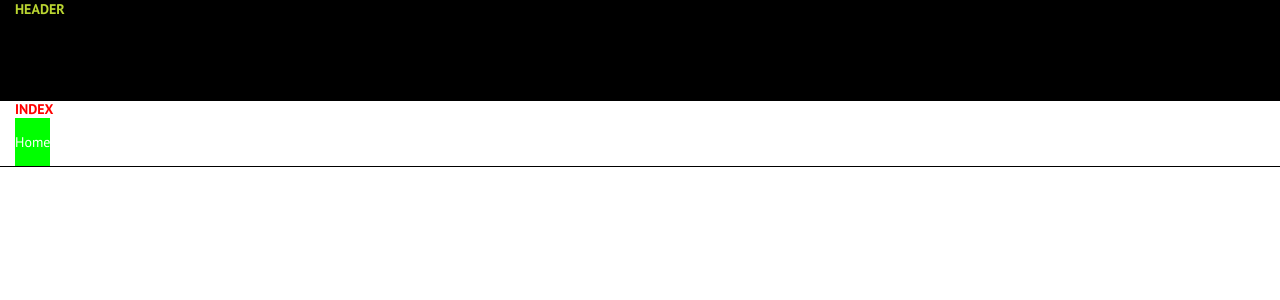
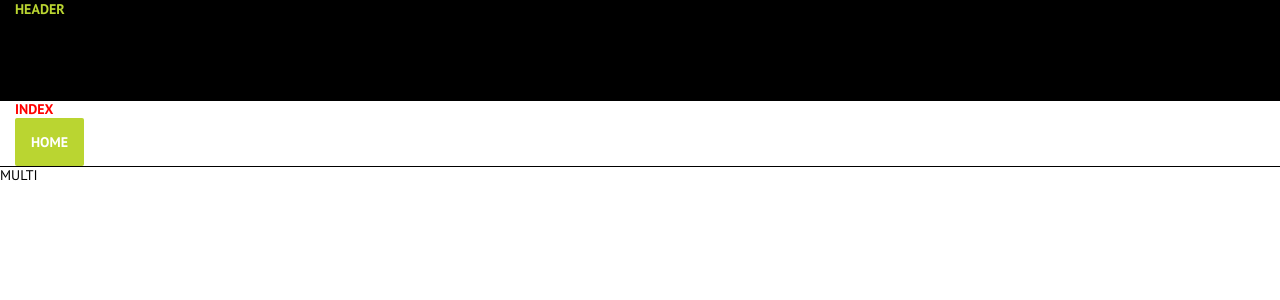
Before and after one commit to multisolution/multi, a Next.js app in the folder web/: page / in a window 1280 px wide. Shown: the top 300 px of the page. Built offline with nearby package versions, Linux system fonts and the light colour scheme.

Commit message:
Better names and more styling

```diff
--- a/web/components/button.tsx
+++ b/web/components/button.tsx
@@ -1,11 +1,29 @@
 import styled from "styled-components";
+import {darken} from "polished";
 
-const Button = styled.button`
+type Props = {
+  skin: string;
+};
+
+const Button = styled.button<Props>`
   cursor: pointer;
-  background: lime;
+  background: ${props => props.theme.colors[props.skin]};
   color: white;
   border: none;
   min-height: 48px;
+  padding: 0 ${props => props.theme.space * 4}px;
+  border-radius: ${props => props.theme.borderRadius}px;
+  text-transform: uppercase;
+  font-weight: bold;
+
+  &:focus,
+  &:active {
+    outline: none;
+  }
+
+  &:hover {
+    background: ${props => darken(0.1, props.theme.colors[props.skin])};
+  }
 `;
 
 export default Button;
--- /dev/null
+++ b/web/components/global-style.tsx
@@ -0,0 +1,60 @@
+import styled, {createGlobalStyle, css} from "styled-components";
+
+export type Theme = {
+  borderRadius: number;
+  space: number;
+  colors: {
+    primary: string;
+    transparent: string;
+  };
+};
+
+export const theme: Theme = {
+  borderRadius: 2,
+  space: 4,
+  colors: {
+    primary: "#bad531",
+    transparent: "transparent"
+  }
+};
+
+const GlobalStyle = createGlobalStyle`
+@import url('https://fonts.googleapis.com/css?family=PT+Sans:400,700&display=swap');
+  * {
+    box-sizing: border-box;
+    transition: all 200ms;
+    margin: 0; padding: 0;
+    font-family: 'PT Sans', sans-serif;
+    font-size: 14px;
+  }
+
+  html, body, #__next { height: 100%; }
+`;
+
+const blockCss = css`
+  width: 100%;
+  display: flex;
+  justify-content: center;
+  outline: 1px solid #000;
+`;
+
+export const Section = styled.section`
+  ${blockCss}
+`;
+
+export const Article = styled.article`
+  ${blockCss}
+`;
+
+export const Content = styled.div`
+  ${blockCss}
+`;
+
+export const Container = styled.div`
+  max-width: 1280px;
+  width: 100%;
+  padding: 0 15px;
+  outline: 1px solid #000;
+`;
+
+export default GlobalStyle;
--- a/web/components/global-styled.tsx
+++ /dev/null
@@ -1,80 +0,0 @@
-import styled, { createGlobalStyle, ThemeProvider } from 'styled-components'
-
-export type Theme = {
-    borderRadius: string,
-    colors: {
-        primary: string,
-        transparent: string
-    }
-}
-
-export const theme: Theme = {
-    borderRadius: '4px',
-    colors: {
-      primary: '#bad531',
-      transparent: 'transparent',
-    }
-  };
-
-//   props.theme.colors.primary
-
-export default createGlobalStyle`
-
-
-@import url('https://fonts.googleapis.com/css?family=PT+Sans:400,700&display=swap');
-  * {
-    box-sizing: border-box;
-    transition: all 200ms;
-    margin: 0; padding: 0;
-    font-family: 'PT Sans', sans-serif;
-    font-size: 14px;
-  }
-  html, body, #__next { height: 100%; }
-
-
-body{
-    min-height:100%;
-    background: #FFF;
-    font-size:14px;
-}
-
-`
-type ContentProps = {
-    article: boolean
-}
-
-export const Section = styled.section`
-    width: 100%;
-    display: flex;
-    justify-content: center;
-    outline: 1px solid #000;
-
-    /* @media screen and (max-width: 1000px){
-    outline: 1px solid red;
-
-    } */
-`
-
-
-export const Article = styled.section`
-    width: 100%;
-    display: flex;
-    justify-content: center;
-    outline: 1px solid #000;
-`
-
-
-export const Content = styled.div`
-    width: 100%;
-    display: flex;
-    justify-content: center;
-    outline: 1px solid #000;
-`
-
-
-export const Container = styled.div`
-    max-width: 1280px;
-    width: 100%;
-    padding: 0 15px;
-    outline: 1px solid #000 ;
-`
--- a/web/components/layout.tsx
+++ b/web/components/layout.tsx
@@ -1,11 +1,11 @@
-import { FunctionComponent, PropsWithChildren } from "react";
-import GlobalStyled, {Container} from "./global-styled";
-import Header from "./header"
+import React, {FunctionComponent, PropsWithChildren} from "react";
+import {Container} from "./global-style";
+import Header from "./header";
 
-type LayoutProps = {}
+type LayoutProps = {};
 
 const Layout: FunctionComponent = (props: PropsWithChildren<LayoutProps>) => {
-    return(
+  return (
     <>
       <Header>
         <Container>
@@ -13,15 +13,11 @@ const Layout: FunctionComponent = (props: PropsWithChildren<LayoutProps>) => {
         </Container>
       </Header>
 
-            <main role="main">
-                {props.children}
-            </main>
+      <main role="main">{props.children}</main>
 
-            <footer>
-
-            </footer>
+      <footer>MULTI</footer>
     </>
-    )
-}
+  );
+};
 
 export default Layout;
--- a/web/lib/redirect.ts
+++ b/web/lib/redirect.ts
@@ -1,4 +1,4 @@
-import Router from 'next/router'
+import Router from "next/router";
 import {NextPageContext} from "next";
 
 export default (context: NextPageContext | null, target: string) => {
@@ -11,4 +11,4 @@ export default (context: NextPageContext | null, target: string) => {
     // In the browser, we just pretend like this never even happened ;)
     Router.replace(target);
   }
-}
+};
--- a/web/package.json
+++ b/web/package.json
@@ -31,6 +31,7 @@
     "graphql-tag": "^2.10.1",
     "isomorphic-unfetch": "^3.0.0",
     "next": "^9.1.2",
+    "polished": "^3.4.2",
     "react": "^16.11.0",
     "react-dom": "^16.11.0",
     "styled-components": "^4.4.1",
@@ -42,6 +43,7 @@
     "@types/node": "^12.12.5",
     "@types/react": "^16.9.11",
     "@types/styled-components": "^4.1.20",
-    "jest": "^24.9.0"
+    "jest": "^24.9.0",
+    "prettier": "^1.18.2"
   }
 }
--- a/web/pages/_document.tsx
+++ b/web/pages/_document.tsx
@@ -1,5 +1,5 @@
-import Document, {DocumentContext} from 'next/document'
-import {ServerStyleSheet} from 'styled-components'
+import Document, {DocumentContext} from "next/document";
+import {ServerStyleSheet} from "styled-components";
 import React from "react";
 
 export default class MyDocument extends Document {
@@ -22,7 +22,7 @@ export default class MyDocument extends Document {
             {sheet.getStyleElement()}
           </>
         )
-      }
+      };
     } finally {
       sheet.seal();
     }
--- a/web/pages/index.tsx
+++ b/web/pages/index.tsx
@@ -2,26 +2,24 @@ import {NextPage} from "next";
 import React from "react";
 import Link from "next/link";
 import Button from "../components/button";
-import GlobalStyle, {Container, Section} from '../components/global-styled';
+import {Container, Section} from "../components/global-style";
 import Layout from "../components/layout";
-
 
 const Index: NextPage = () => {
   return (
     <Layout>
       <Section>
         <Container>
-            <header>
-              <h1 style={{color:"red"}}>INDEX</h1>
-
-              <Link href="/meeting-rooms">
-              <Button>Home</Button>
+          <header>
+            <h1 style={{color: "red"}}>INDEX</h1>
+            <Link href="/meeting-rooms">
+              <Button skin="primary">Home</Button>
             </Link>
-            </header>
-          </Container>
+          </header>
+        </Container>
       </Section>
     </Layout>
-  )
+  );
 };
 
 export default Index;
--- a/web/pages/meeting-rooms.tsx
+++ b/web/pages/meeting-rooms.tsx
@@ -3,7 +3,7 @@ import React from "react";
 
 import Link from "next/link";
 import Button from "../components/button";
-import {Container, Section} from '../components/global-styled';
+import {Container, Section} from "../components/global-style";
 import Layout from "../components/layout";
 
 const MeetingRooms: NextPage = () => {
@@ -15,7 +15,7 @@ const MeetingRooms: NextPage = () => {
             <header>
               <h1>Meeting rooms</h1>
               <Link href="/">
-              <Button>Home</Button>
+                <Button skin="primary">Home</Button>
               </Link>
             </header>
           </Container>
```
Also changed, not shown: web/components/header.tsx (+8 -10 lines), web/lib/apollo.tsx (+26 -29 lines), web/pages/_app.tsx (+5 -5 lines), 2 other files (tests, documents, lock files or other folders). Lines whose indentation alone changed are shown as unchanged.
